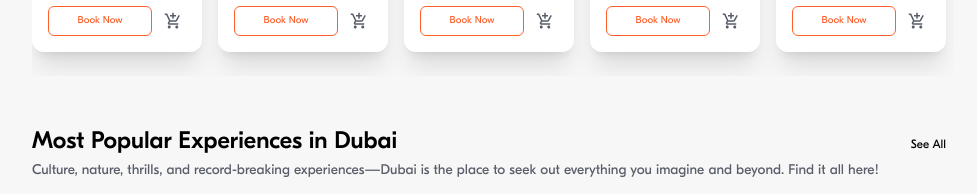
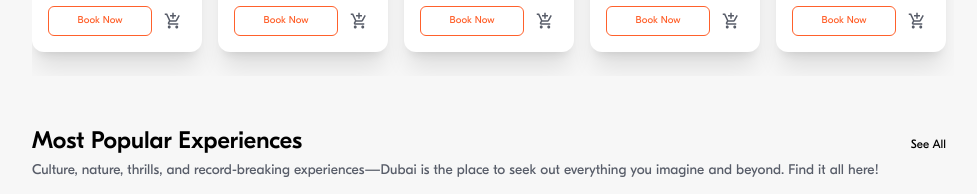
Before and after one commit to Shubham12399/dubai-drafters, a React (Vite) app: page / in a window 1280 px wide. Shown: the part 1600-1794 px from the top of the page, without its empty margins (147-1124 px from the left). Built offline with nearby package versions, Linux system fonts and the light colour scheme.

Commit message:
commit font change 10

```diff
--- a/src/components/core/home/HeaderSection.jsx
+++ b/src/components/core/home/HeaderSection.jsx
@@ -156,7 +156,6 @@
                   </div>   */}
             </div>
             </div>
-
       </div>
 
      {/* our destination  */}
@@ -346,7 +345,7 @@
      </div>
       {/* our Experiances */}
       <div className="md:mt-12 mb-4 md:my-0 max-w-[970px] mx-auto mt-2 pl-3 md:px-6">
-                <h1 className="text-lg md:text-2xl font-medium flex justify-between items-baseline pr-2">Most Popular Experiences {window.innerWidth < 600 && <br /> } in Dubai
+                <h1 className="text-lg md:text-2xl font-medium flex justify-between items-baseline pr-2">Most Popular Experiences
                 <span className="text-[10px] md:text-xs font-normal rounded-lg hover:underline cursor-pointer">See All</span>
                 </h1>
                 <p className="text-xs md:text-sm mt-1 text-richblack-500 hidden md:block ">Culture, nature, thrills, and record-breaking experiences—Dubai is the place to seek out everything you imagine and beyond. Find it all here!</p>
```
